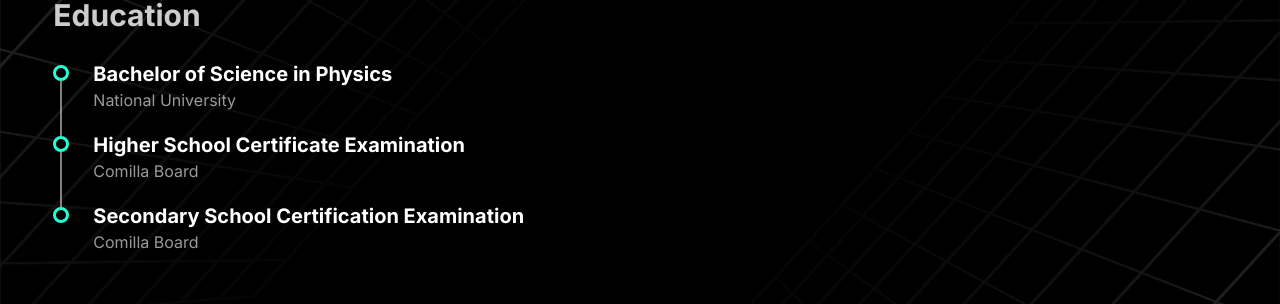
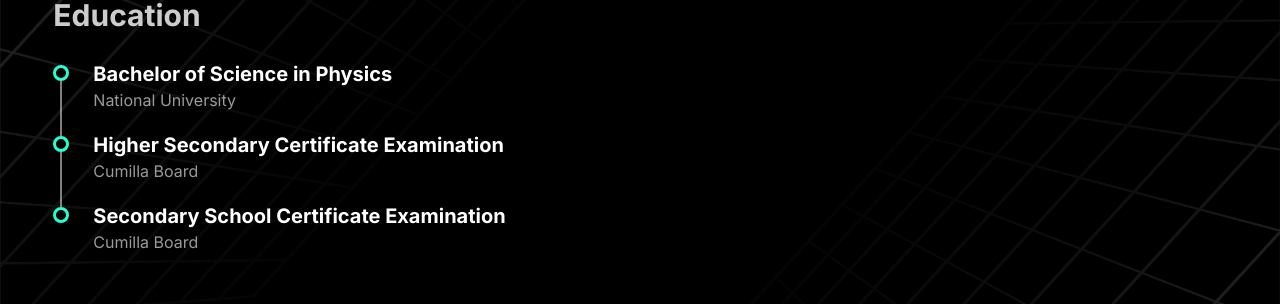
Before and after one commit to Mahedul-Karim/portfolio, a Next.js app: page / in a window 1280 px wide. Shown: the part 1780-2084 px from the top of the page. Built offline with nearby package versions, Linux system fonts and the light colour scheme.

Commit message:
education bug fix

```diff
--- a/src/components/hero/Resume.tsx
+++ b/src/components/hero/Resume.tsx
@@ -10,14 +10,14 @@ const educations = [
     gpa:""
   },
   {
-    degree: "Higher School Certificate Examination",
-    university: "Comilla Board",
+    degree: "Higher Secondary Certificate Examination",
+    university: "Cumilla Board",
     period: "2018-2020",
     gpa: "5.00",
   },
   {
-    degree: "Secondary School Certification Examination",
-    university: "Comilla Board",
+    degree: "Secondary School Certificate Examination",
+    university: "Cumilla Board",
     period: "2016-2018",
     gpa: "4.94",
   },
```
